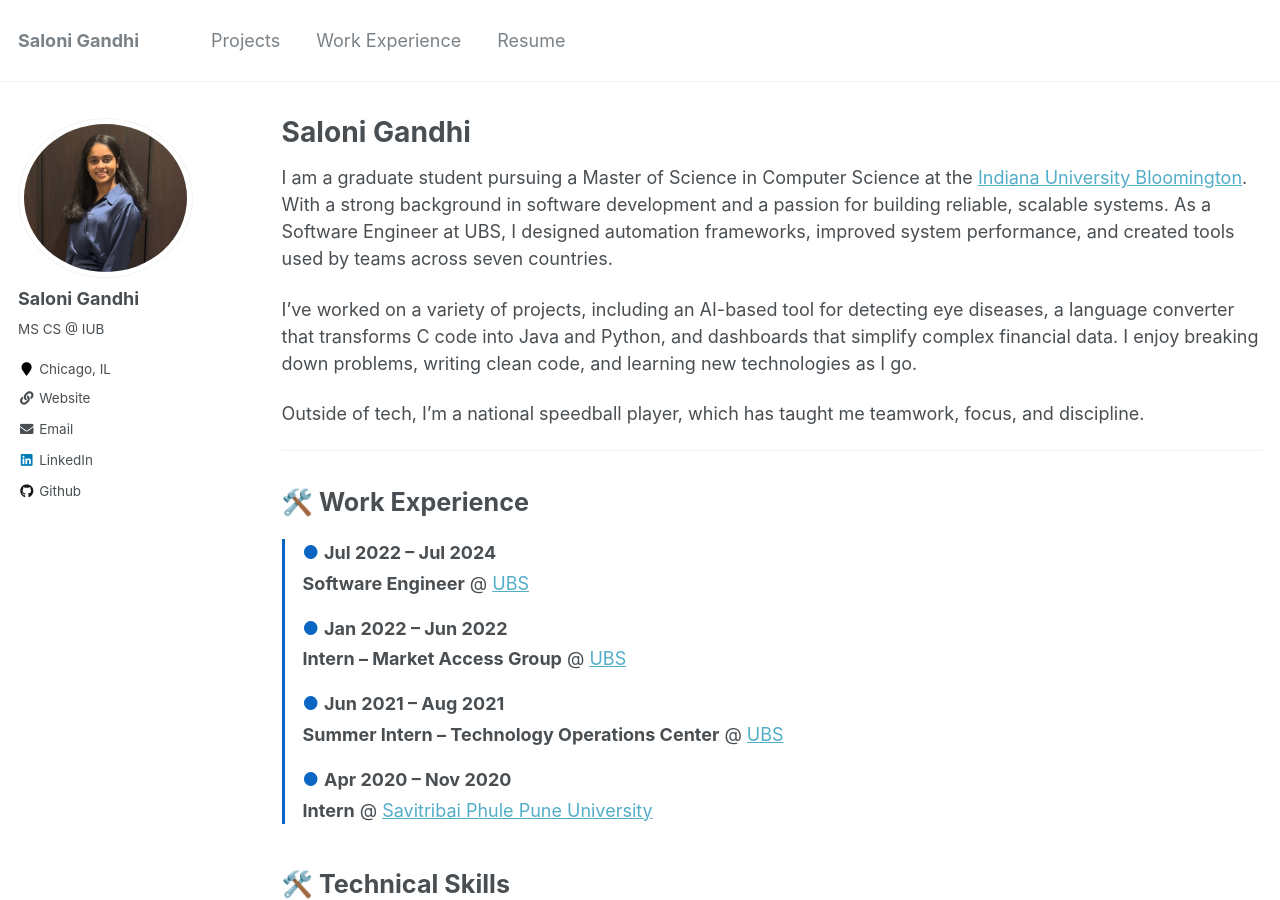
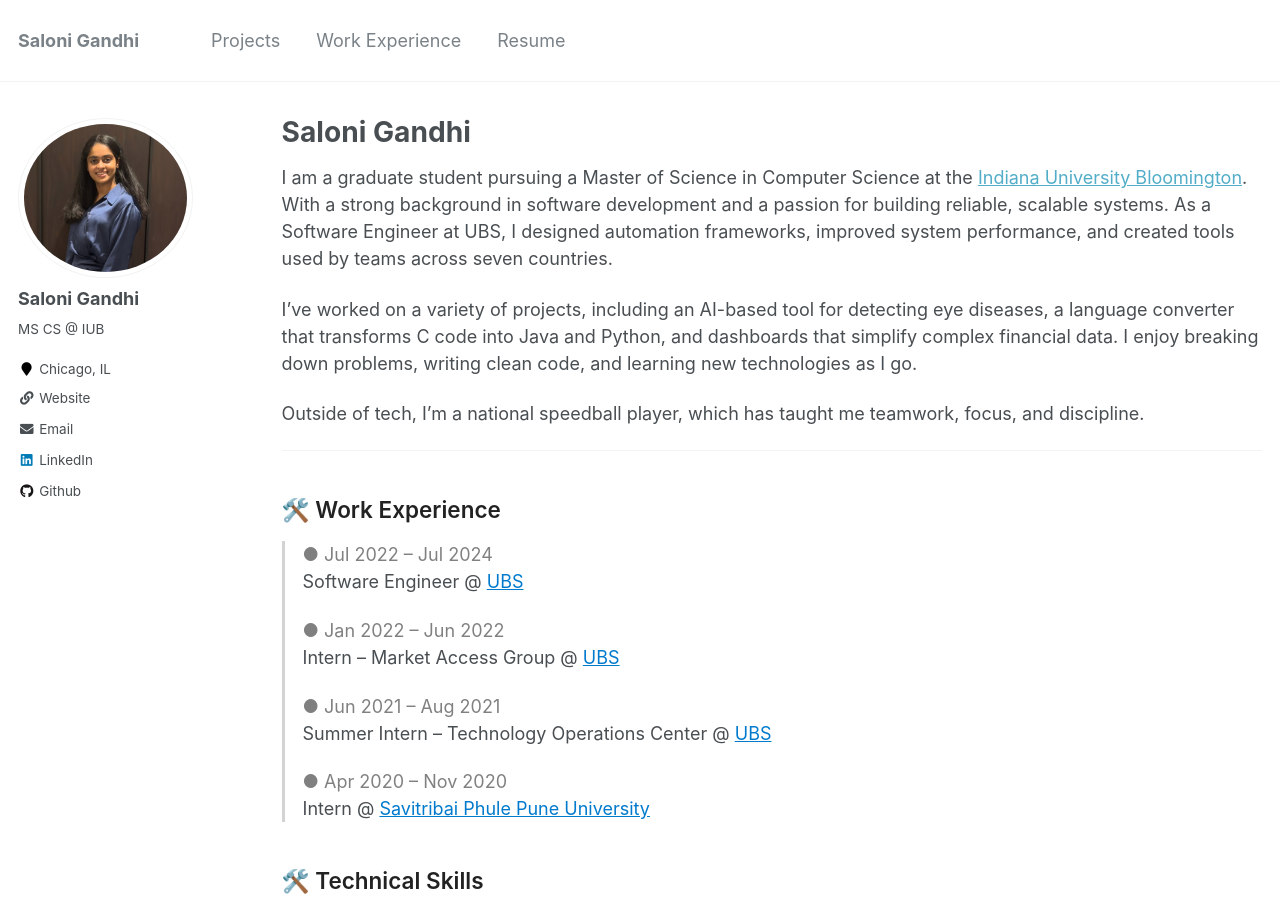
Before and after one commit to saloni111/saloni111.github.io, a Jekyll site: the page built from _pages/about.md, in a window 1280 px wide and 900 px high. Built offline with Jekyll 4.4.1, drawn with Linux system fonts in a browser that asks for light colours.

Commit message:
Update about.md

```diff
--- a/_pages/about.md
+++ b/_pages/about.md
@@ -87,28 +87,33 @@ Outside of tech, I’m a national speedball player, which has taught me teamwork
 
 ---
 
-<!-- Work Experience -->
-<h2 style="font-weight: 700; font-size: 1.4rem; margin-top: 2rem; margin-bottom: 1.2rem;">🛠️ Work Experience</h2>
-<div style="border-left: 3px solid #0A66C2; padding-left: 1rem;">
-  <p style="margin-bottom: 0.2rem;"><span style="color:#0A66C2;">●</span> <strong>Jul 2022 – Jul 2024</strong></p>
-  <p style="margin-top: 0; margin-bottom: 1rem;"><strong>Software Engineer</strong> @ <a href="https://www.ubs.com/global/en.html" target="_blank">UBS</a></p>
-
-  <p style="margin-bottom: 0.2rem;"><span style="color:#0A66C2;">●</span> <strong>Jan 2022 – Jun 2022</strong></p>
-  <p style="margin-top: 0; margin-bottom: 1rem;"><strong>Intern – Market Access Group</strong> @ <a href="https://www.ubs.com/global/en.html" target="_blank">UBS</a></p>
-
-  <p style="margin-bottom: 0.2rem;"><span style="color:#0A66C2;">●</span> <strong>Jun 2021 – Aug 2021</strong></p>
-  <p style="margin-top: 0; margin-bottom: 1rem;"><strong>Summer Intern – Technology Operations Center</strong> @ <a href="https://www.ubs.com/global/en.html" target="_blank">UBS</a></p>
-
-  <p style="margin-bottom: 0.2rem;"><span style="color:#0A66C2;">●</span> <strong>Apr 2020 – Nov 2020</strong></p>
-  <p style="margin-top: 0;"><strong>Intern</strong> @ <a href="http://www.unipune.ac.in/" target="_blank">Savitribai Phule Pune University</a></p>
+<!-- Work Experience Section -->
+<h2 style="color:#222; font-weight:600; margin-bottom:1rem;">🛠️ Work Experience</h2>
+<div style="border-left: 3px solid lightgray; padding-left: 1rem; margin-bottom:2rem;">
+  <div style="margin-bottom: 1.2rem;">
+    <span style="color:gray;">● Jul 2022 – Jul 2024</span><br>
+    <span>Software Engineer @ <a href="https://www.ubs.com/global/en.html" target="_blank" style="color:#007acc;">UBS</a></span>
+  </div>
+  <div style="margin-bottom: 1.2rem;">
+    <span style="color:gray;">● Jan 2022 – Jun 2022</span><br>
+    <span>Intern – Market Access Group @ <a href="https://www.ubs.com/global/en.html" target="_blank" style="color:#007acc;">UBS</a></span>
+  </div>
+  <div style="margin-bottom: 1.2rem;">
+    <span style="color:gray;">● Jun 2021 – Aug 2021</span><br>
+    <span>Summer Intern – Technology Operations Center @ <a href="https://www.ubs.com/global/en.html" target="_blank" style="color:#007acc;">UBS</a></span>
+  </div>
+  <div>
+    <span style="color:gray;">● Apr 2020 – Nov 2020</span><br>
+    <span>Intern @ <a href="http://www.unipune.ac.in/" target="_blank" style="color:#007acc;">Savitribai Phule Pune University</a></span>
+  </div>
 </div>
 
-<!-- Technical Skills -->
-<h2 style="font-weight: 700; font-size: 1.4rem; margin-top: 2.5rem; margin-bottom: 1.2rem;">🛠️ Technical Skills</h2>
+<!-- Technical Skills Section -->
+<h2 style="color:#222; font-weight:600;">🛠️ Technical Skills</h2>
 
-<p><strong style="color: #111;">Languages/Frameworks:</strong> C/C++, Python, Java, JavaScript, Bash, Shell, Vue.js, Django, Flask, Node.js, LangChain</p>
-<p><strong style="color: #111;">Databases:</strong> PostgreSQL, MySQL, SQLite, MongoDB, Cassandra, Redis, DynamoDB</p>
-<p><strong style="color: #111;">Tools & Libraries:</strong> Git, GitHub, Linux, Elasticsearch, Visual Studio, Postman, Swagger, Power BI, Tableau, Selenium, Jira</p>
-<p><strong style="color: #111;">Cloud & DevOps:</strong> Azure, AWS (EC2, S3, ECR, ECS, RDS, Lambda, CloudWatch, Glue), GitHub Actions, Docker, Kubernetes</p>
-<p><strong style="color: #111;">AI & ML:</strong> PyTorch, TensorFlow, Scikit, Pandas, NumPy, Matplotlib, Hugging Face, Transformers, LLM, NLP, CV, Gen AI</p>
-<p><strong style="color: #111;">Other:</strong> Backend, Distributed Systems, Debugging, Agile, SDLC, Data Analysis, Data Visualization, AI Integration</p>
+<p><strong>Languages/Frameworks:</strong> C/C++, Python, Java, JavaScript, Bash, Shell, Vue.js, Django, Flask, Node.js, LangChain</p>
+<p><strong>Databases:</strong> PostgreSQL, MySQL, SQLite, MongoDB, Cassandra, Redis, DynamoDB</p>
+<p><strong>Tools & Libraries:</strong> Git, GitHub, Linux, Elasticsearch, Visual Studio, Postman, Swagger, Power BI, Tableau, Selenium, Jira</p>
+<p><strong>Cloud & DevOps:</strong> Azure, AWS (EC2, S3, ECR, ECS, RDS, Lambda, CloudWatch, Glue), GitHub Actions, Docker, Kubernetes</p>
+<p><strong>AI & ML:</strong> PyTorch, TensorFlow, Scikit, Pandas, NumPy, Matplotlib, Hugging Face, Transformers, LLM, NLP, CV, Gen AI</p>
+<p><strong>Other:</strong> Backend, Distributed Systems, Debugging, Agile, SDLC, Data Analysis, Data Visualization, AI Integration</p>
```
